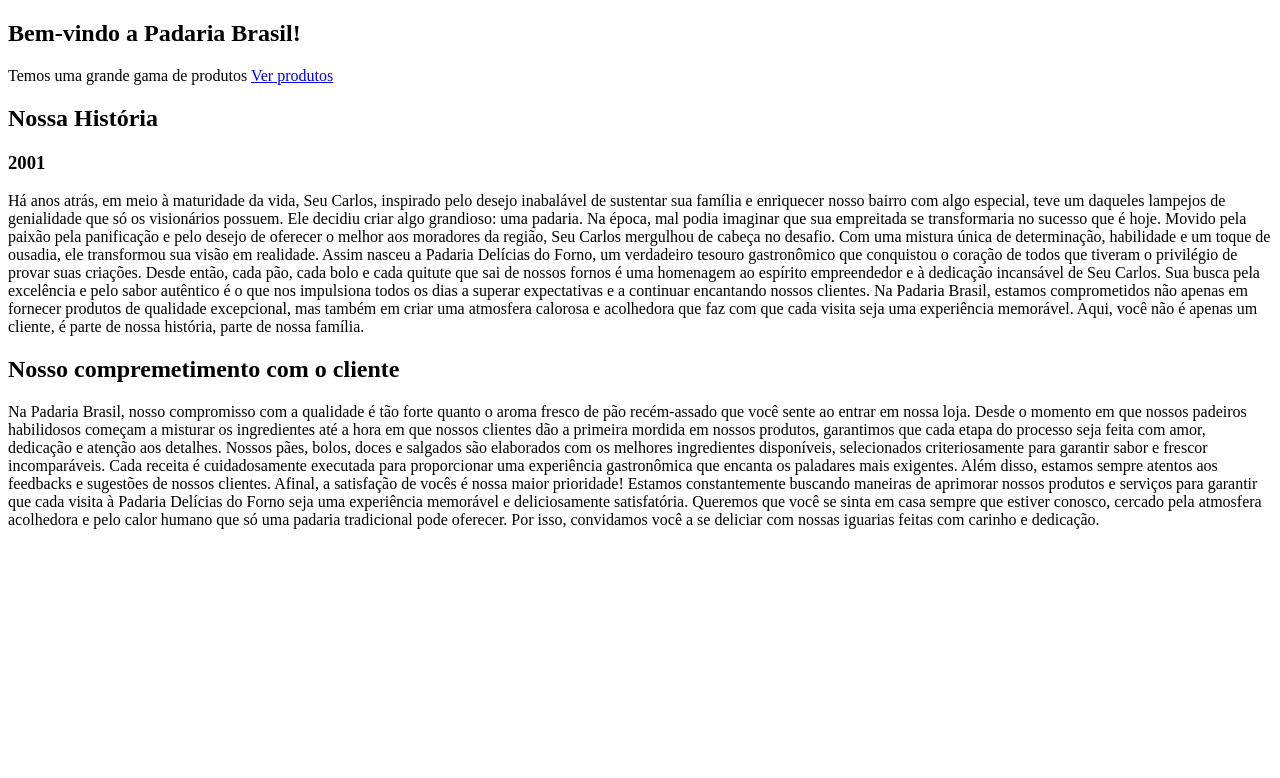
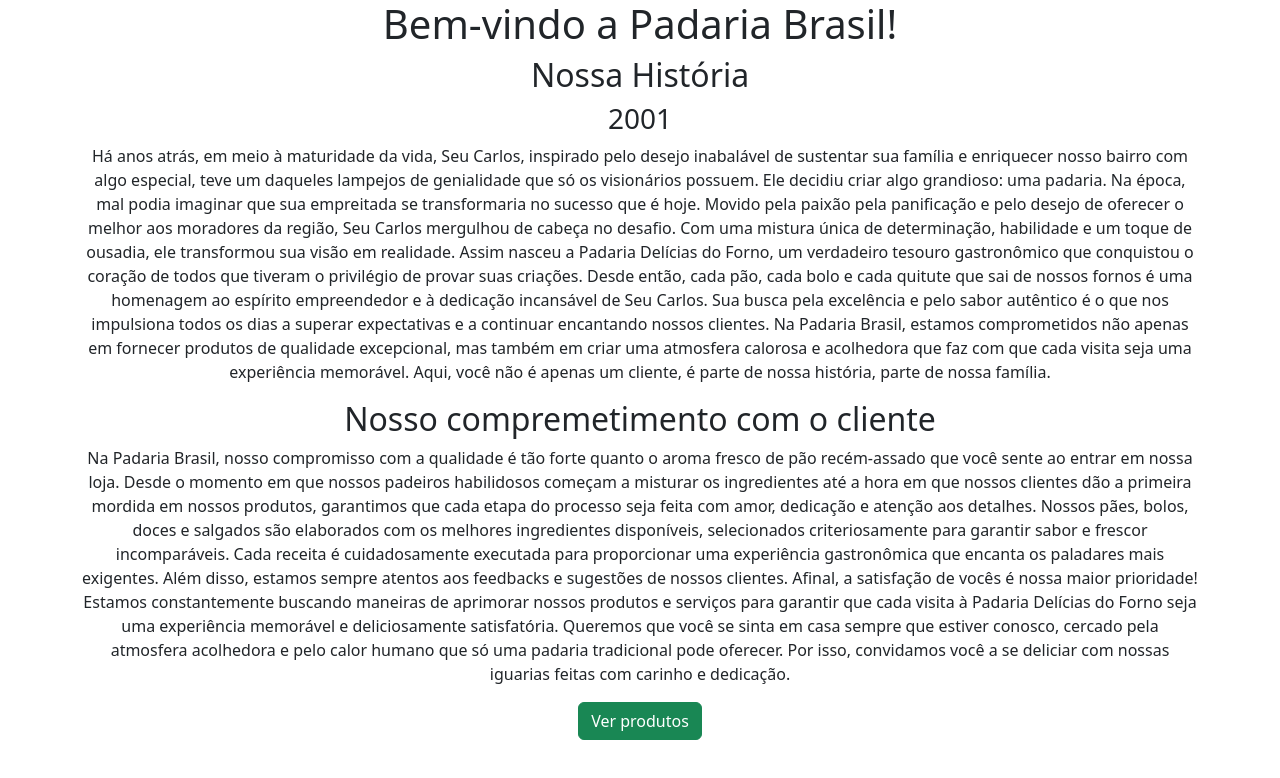
Before and after one commit to Nicolas1Baiero/PadariaBrasil, a plain HTML site: page index.html in a window 1280 px wide. Drawn offline with nearby package versions, Linux system fonts and the light colour scheme.

Commit message:
commit bootstrap 1

```diff
--- a/index.html
+++ b/index.html
@@ -1,17 +1,15 @@
 <!DOCTYPE html>
-<html lang="en">
+<html lang="pt-br">
 <head>
     <meta charset="UTF-8">
     <meta name="viewport" content="width=device-width, initial-scale=1.0">
-    <title>Document</title>
+    <title>Padaria Brasil</title>
+    <link href="https://cdn.jsdelivr.net/npm/bootstrap@5.3.7/dist/css/bootstrap.min.css" rel="stylesheet" integrity="sha384-LN+7fdVzj6u52u30Kp6M/trliBMCMKTyK833zpbD+pXdCLuTusPj697FH4R/5mcr" crossorigin="anonymous">
 </head>
-<body>
+<body class="container text-center">
+
     <section>
         <h1>Bem-vindo a Padaria Brasil!</h1>
-        <div>
-            Temos uma grande gama de produtos
-            <a href="./paginas/produtos.html">Ver produtos</a>
-        </div>
     </section>
     <section>
         <h2>Nossa História</h2>
@@ -37,7 +35,9 @@
                 Queremos que você se sinta em casa sempre que estiver conosco, cercado pela atmosfera acolhedora e pelo calor humano que só uma padaria tradicional pode oferecer. Por isso, convidamos você a se deliciar com nossas iguarias feitas com carinho e dedicação.
 
             </p>
+             <a href="./paginas/produtos.html" class="btn btn-success">Ver produtos</a>
         </div>
     </section>
+    <script src="https://cdn.jsdelivr.net/npm/bootstrap@5.3.7/dist/js/bootstrap.bundle.min.js" integrity="sha384-ndDqU0Gzau9qJ1lfW4pNLlhNTkCfHzAVBReH9diLvGRem5+R9g2FzA8ZGN954O5Q" crossorigin="anonymous"></script>
 </body>
 </html>
```
